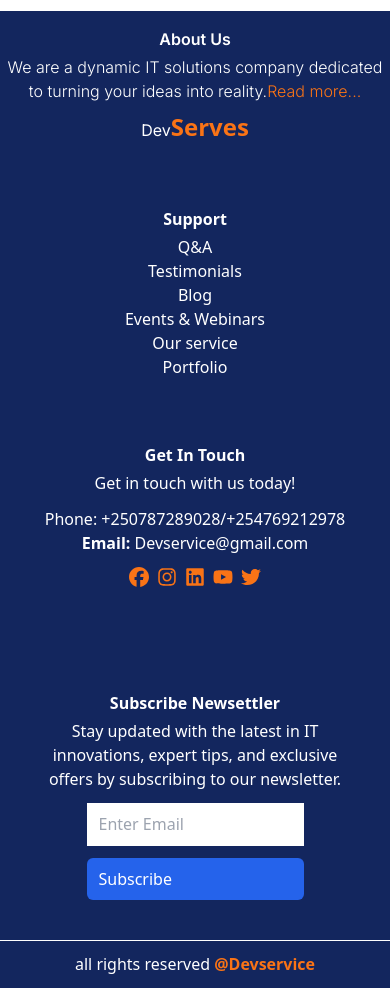
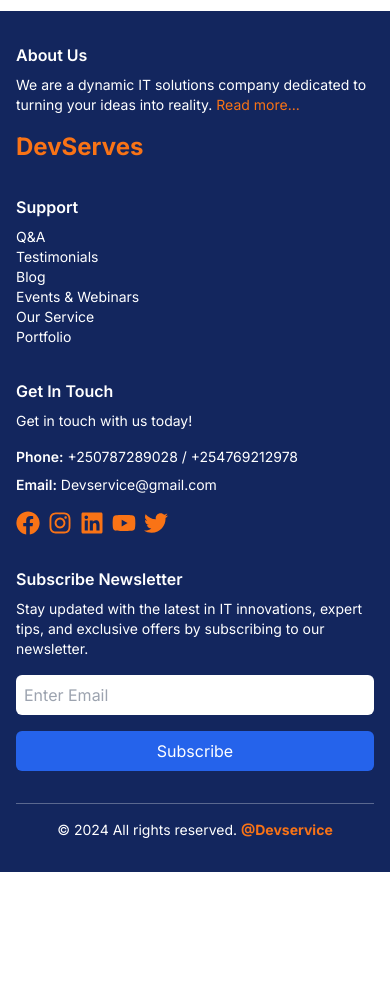
Before and after one commit to tchasinga/devservice, a Next.js app: page / in a window 390 px wide. Shown: the part 6340-7328 px from the top of the page. After the commit the page ends 7212 px from the top, so only its background shows below. Built offline with nearby package versions, Linux system fonts and the light colour scheme.

Commit message:
feat: Update mobile page layout and Android APK download information

```diff
--- a/src/app/Components/Footer.jsx
+++ b/src/app/Components/Footer.jsx
@@ -5,93 +5,73 @@ import {
   FaLinkedin,
   FaTwitter,
   FaYoutube,
-} from "react-icons/fa6";
+} from "react-icons/fa";
 
 function Footer() {
   return (
-
-    <div className="flex flex-col  justify-center items-center h-fit  md:h-fit w-full bg-[#13265e] mt-5 text-white mb-0 pt-4">
-      <div className="flex gap-16 h-fit  md:h-fit md:w-[80%] justify-center items-center flex-col md:flex-row  md:mb-10">
-        <div className="w-[100%] h-fit md:w-[25%] flex justify-center items-center flex-col md:items-start">
+    <footer className="bg-[#13265e] text-white py-8 mt-5">
+      <div className="container mx-auto px-4">
+        <div className="flex flex-wrap justify-between">
+          <div className="w-full md:w-1/4 mb-8 md:mb-0">
             <h2 className="font-semibold">About Us</h2>
-          <p className="mt-1 font-light text-center md:text-start">
+            <p className="mt-2 text-sm">
               We are a dynamic IT solutions company dedicated to turning your
               ideas into reality.
-            <a className="text-orange-500 hover:text-white">Read more...</a>
+              <a href="#" className="text-orange-500 hover:text-white ml-1">Read more...</a>
             </p>
-          <h1 className=" font-poppins mt-2">
-            Dev
-            <span className="font-poppins font-sans text-orange-500 font-bold text-2xl">
-              Serves
-            </span>
-          </h1>
+            <h1 className="mt-4 text-2xl font-bold text-orange-500">DevServes</h1>
           </div>
-        <div className=" w-[100%] h-fit md:w-[25%] flex justify-center items-center flex-col md:items-start">
-          <h2 className="font-semibold font-poppins font-sans md:text-start md:justify-start">
-            Support
-          </h2>
-          <ul className="mt-1 font-poppins font-sans text-center md:text-start">
-            <li className="hover:text-orange-500">Q&A</li>
-            <li className="hover:text-orange-500">Testimonials</li>
-            <li>
-              <a className="hover:text-orange-500">Blog</a>
-            </li>
-            <li className="hover:text-orange-500">Events & Webinars</li>
-            <li className="hover:text-orange-500">Our service</li>
-            <li className="hover:text-orange-500">Portfolio</li>
+          <div className="w-full md:w-1/4 mb-8 md:mb-0">
+            <h2 className="font-semibold">Support</h2>
+            <ul className="mt-2 text-sm">
+              <li className="hover:text-orange-500"><a href="#">Q&A</a></li>
+              <li className="hover:text-orange-500"><a href="#">Testimonials</a></li>
+              <li className="hover:text-orange-500"><a href="#">Blog</a></li>
+              <li className="hover:text-orange-500"><a href="#">Events & Webinars</a></li>
+              <li className="hover:text-orange-500"><a href="#">Our Service</a></li>
+              <li className="hover:text-orange-500"><a href="#">Portfolio</a></li>
             </ul>
           </div>
-        <div className=" w-[100%] h-fit md:w-[25%] flex justify-center items-center md:items-start flex-col ">
-          <h2 className="font-semibold font-poppins font-sans ">
-            Get In Touch
-          </h2>
-          <p className="mt-1 font-light font-poppins font-sans text-center">
-            Get in touch with us today!
-          </p>
-          <h4 className="font-poppins font-sans mt-3">
-            <span className="font-semi-bold">Phone:</span>{" "}
-            +250787289028/+254769212978
-          </h4>
-          <h4 className="font-poppins font-sans">
-            <span className="font-semibold">Email:</span> Devservice@gmail.com{" "}
-          </h4>
-          <div className="flex flex-row gap-2 mt-3 font-[10px] text-base text-orange-500">
-            <FaFacebook className="hover:scale-125 hover:text-white text-[20px]" />
-            <FaInstagram className="hover:scale-125 hover:text-white text-[20px]" />
-            <FaLinkedin className="hover:scale-125 hover:text-white text-[20px]" />
-            <FaYoutube className="hover:scale-125 hover:text-white text-[20px]" />
-            <FaTwitter className="hover:scale-125 hover:text-white text-[20px]" />
+          <div className="w-full md:w-1/4 mb-8 md:mb-0">
+            <h2 className="font-semibold">Get In Touch</h2>
+            <p className="mt-2 text-sm">Get in touch with us today!</p>
+            <p className="mt-4 text-sm"><span className="font-semibold">Phone:</span> +250787289028 / +254769212978</p>
+            <p className="mt-2 text-sm"><span className="font-semibold">Email:</span> Devservice@gmail.com</p>
+            <div className="flex mt-4 space-x-2 text-orange-500">
+              <FaFacebook className="hover:scale-125 hover:text-white text-2xl" />
+              <FaInstagram className="hover:scale-125 hover:text-white text-2xl" />
+              <FaLinkedin className="hover:scale-125 hover:text-white text-2xl" />
+              <FaYoutube className="hover:scale-125 hover:text-white text-2xl" />
+              <FaTwitter className="hover:scale-125 hover:text-white text-2xl" />
             </div>
           </div>
-        <div className="md:w-[30%] w-[100%] h-fit flex justify-center items-center md:items-start flex-col p-10 md:p-0 md:h-fit">
-          <h2 className="font-semibold font-poppins font-sans text-center">
-            Subscribe Newsettler
-          </h2>
-          <p className="mt-1 font-light font-poppins font-sans text-center md:text-start">
+          <div className="w-full md:w-1/4">
+            <h2 className="font-semibold">Subscribe Newsletter</h2>
+            <p className="mt-2 text-sm">
               Stay updated with the latest in IT innovations, expert tips, and
               exclusive offers by subscribing to our newsletter.
             </p>
             <input
-            type="text"
+              type="email"
               placeholder="Enter Email"
-            className="mt-3 h-[5vh] p-3 flex items-center w-[70%] font-poppins font-sans"
+              className="mt-4 p-2 w-full rounded-md text-black"
             />
             <button
               type="button"
-            className="bg-blue-600 rounded-md mt-3 h-[5vh] p-3 flex md:font-[5px] items-center w-[70%] font-poppins font-sans hover:bg-orange-500"
+              className="mt-4 w-full bg-blue-600 text-white p-2 rounded-md hover:bg-orange-500 transition duration-300"
             >
               Subscribe
             </button>
           </div>
         </div>
-      <div className="h-10px mb-0 w-full flex items-center flex-col">
-        <div className="bg-white h-[0.3px] w-[100%]"></div>
-        <h3 className="font-poppins font-sans m-3">
-          all rights reserved{" "}
-          <span className="text-orange-500 font-bold">@Devservice</span>
-        </h3>
+        <div className="mt-8 border-t border-white/30 pt-4 text-center">
+          <p className="text-sm">
+            © {new Date().getFullYear()} All rights reserved.{" "}
+            <span className="font-bold text-orange-500">@Devservice</span>
+          </p>
         </div>
       </div>
+    </footer>
   );
 }
 
```
Lines whose indentation alone changed are shown as unchanged.
